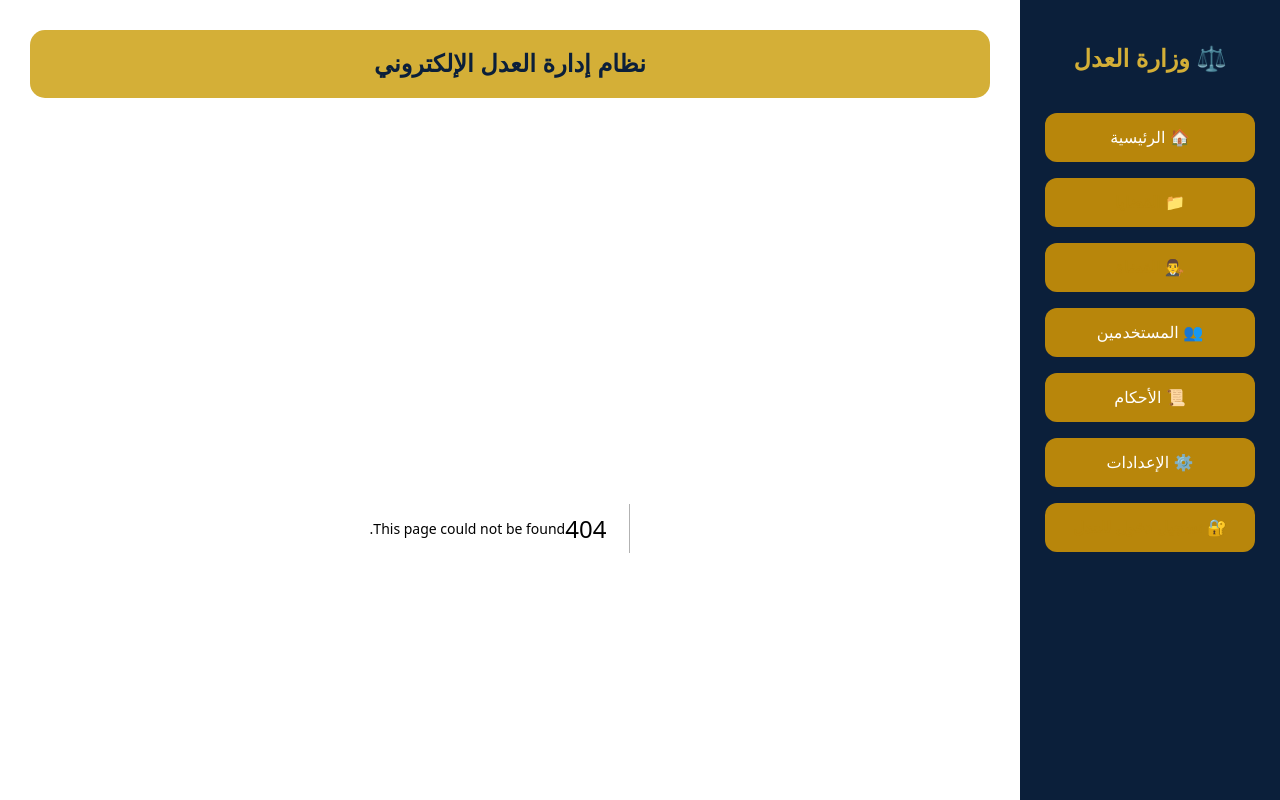
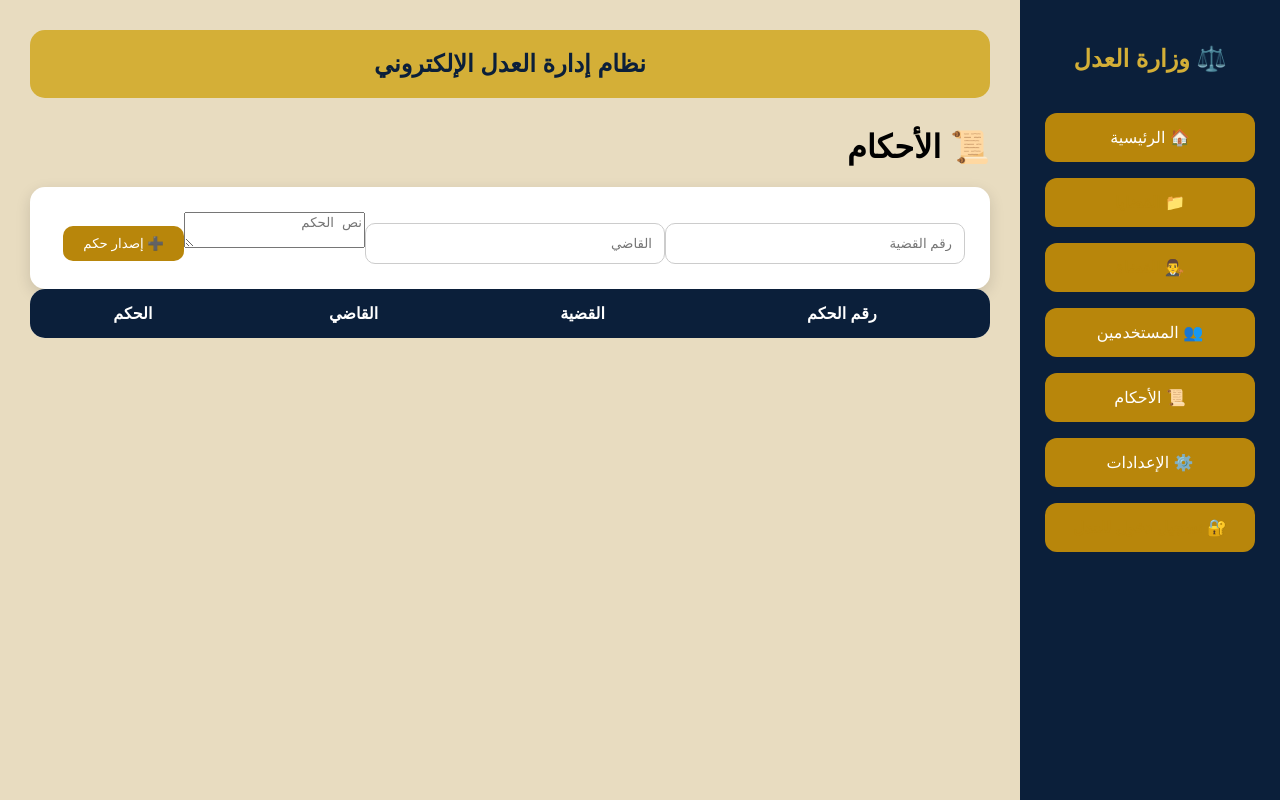
Before and after one commit to 38ed-ma/nice-justice, a Next.js app: page /verdicts in a window 1280 px wide. Before the commit this address had no page. Shown: the top 800 px of the page. Built offline with nearby package versions, Linux system fonts and the light colour scheme.

Commit message:
Create page.tsx

```diff
--- /dev/null
+++ b/app/verdicts/page.tsx
@@ -0,0 +1,194 @@
+"use client"
+
+import { useEffect, useState } from "react"
+
+
+export default function Verdicts(){
+
+
+const [verdicts,setVerdicts] = useState<any[]>([])
+
+const [caseId,setCaseId] = useState("")
+const [judge,setJudge] = useState("")
+const [text,setText] = useState("")
+
+
+
+useEffect(()=>{
+
+const saved = localStorage.getItem("verdicts")
+
+if(saved){
+
+setVerdicts(JSON.parse(saved))
+
+}
+
+},[])
+
+
+
+
+function addVerdict(){
+
+
+const newVerdict={
+
+id:`V-${String(verdicts.length+1).padStart(3,"0")}`,
+
+caseId,
+
+judge,
+
+text
+
+}
+
+
+
+const updated=[...verdicts,newVerdict]
+
+
+setVerdicts(updated)
+
+
+localStorage.setItem(
+"verdicts",
+JSON.stringify(updated)
+)
+
+
+
+setCaseId("")
+setJudge("")
+setText("")
+
+
+}
+
+
+
+
+return(
+
+<main>
+
+
+<h1>
+📜 الأحكام
+</h1>
+
+
+
+<div className="card">
+
+
+<input
+placeholder="رقم القضية"
+value={caseId}
+onChange={(e)=>setCaseId(e.target.value)}
+/>
+
+
+<input
+placeholder="القاضي"
+value={judge}
+onChange={(e)=>setJudge(e.target.value)}
+/>
+
+
+
+<textarea
+
+placeholder="نص الحكم"
+
+value={text}
+
+onChange={(e)=>setText(e.target.value)}
+
+ />
+
+
+
+<button onClick={addVerdict}>
+
+➕ إصدار حكم
+
+</button>
+
+
+</div>
+
+
+
+
+<table>
+
+
+<thead>
+
+<tr>
+
+<th>
+رقم الحكم
+</th>
+
+<th>
+القضية
+</th>
+
+<th>
+القاضي
+</th>
+
+<th>
+الحكم
+</th>
+
+</tr>
+
+</thead>
+
+
+
+<tbody>
+
+
+{
+
+verdicts.map((item)=>(
+
+
+<tr key={item.id}>
+
+
+<td>{item.id}</td>
+
+<td>{item.caseId}</td>
+
+<td>{item.judge}</td>
+
+<td>{item.text}</td>
+
+
+</tr>
+
+
+))
+
+
+}
+
+
+
+</tbody>
+
+
+</table>
+
+
+</main>
+
+)
+
+}
```
